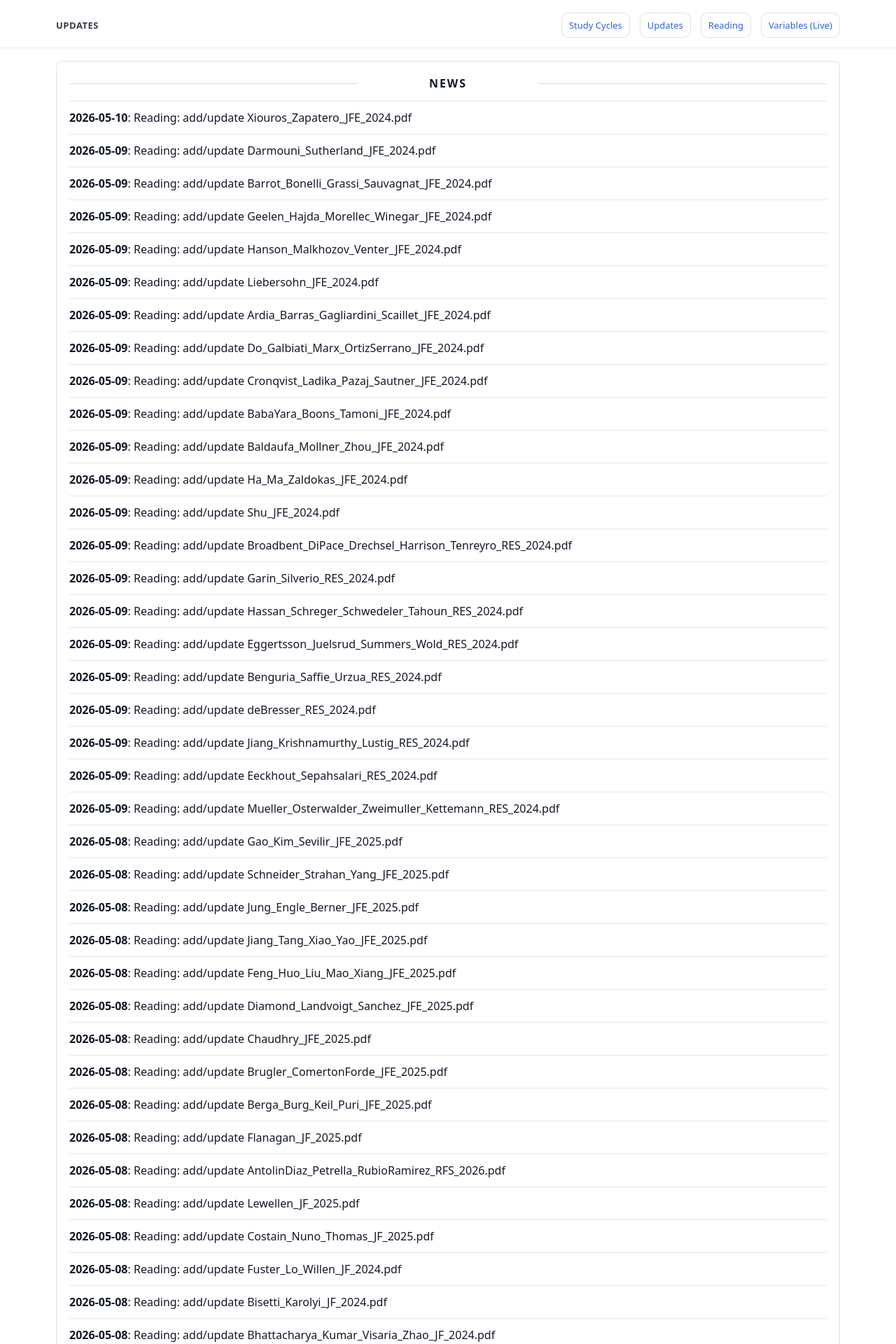
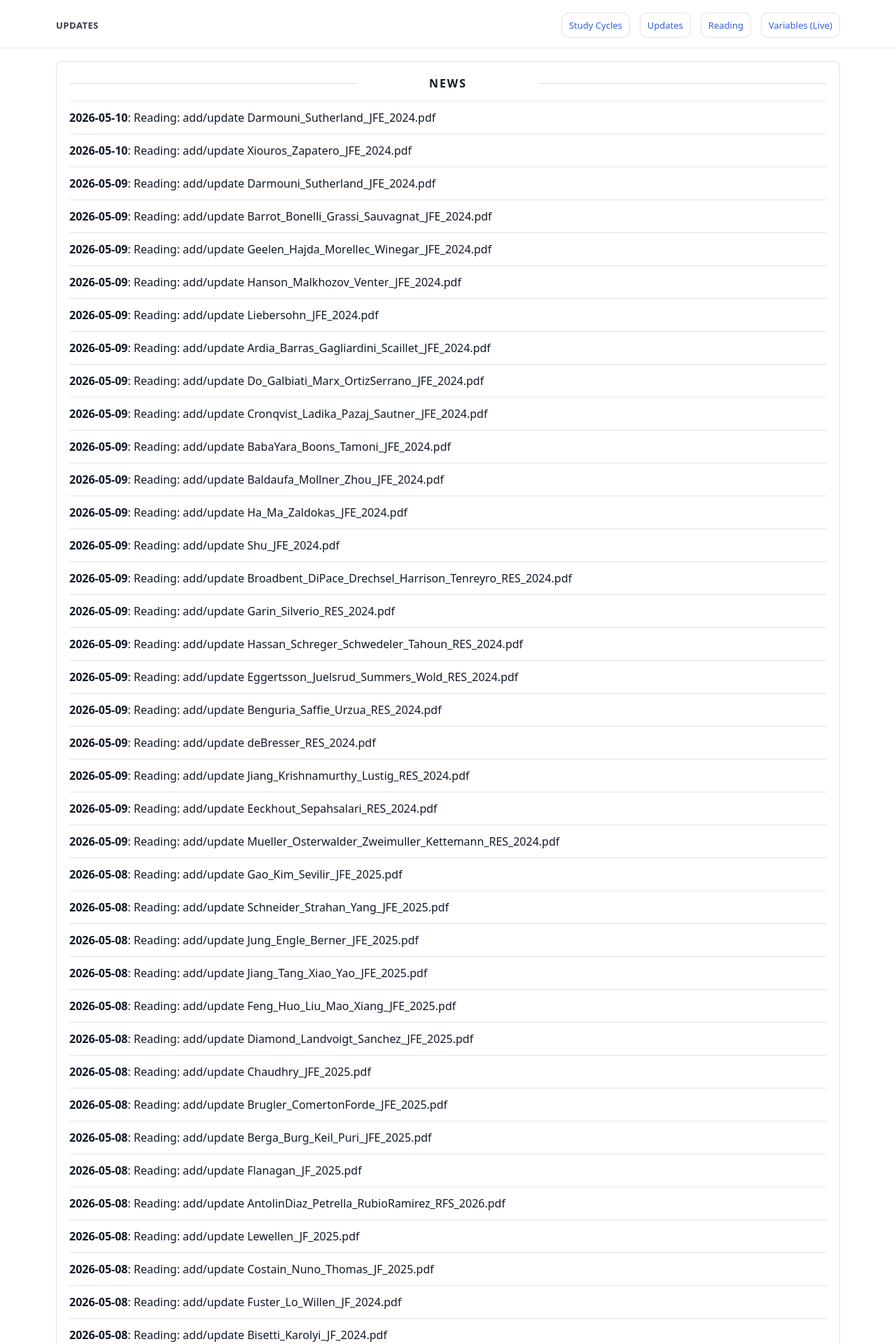
Before and after one commit to yaxinzn/study-archive, a Jekyll site: the page built from updates/index.md, in a window 1280 px wide. Shown: the top 1920 px of the page at 70% size. Built offline with Jekyll 4.4.1, drawn with Linux system fonts in a browser that asks for light colours; some of the changed text lies outside the part shown.

Commit message:
chore: update NEWS feed

```diff
--- a/_data/news.yml
+++ b/_data/news.yml
@@ -1,4 +1,7 @@
 # Auto-generated update history (sorted newest -> oldest). Do not edit manually.
+- ts: "1778360413"
+  date: "2026-05-10"
+  title: "Reading: add/update Darmouni_Sutherland_JFE_2024.pdf"
 - ts: "1778360299"
   date: "2026-05-10"
   title: "Reading: add/update Xiouros_Zapatero_JFE_2024.pdf"
```
